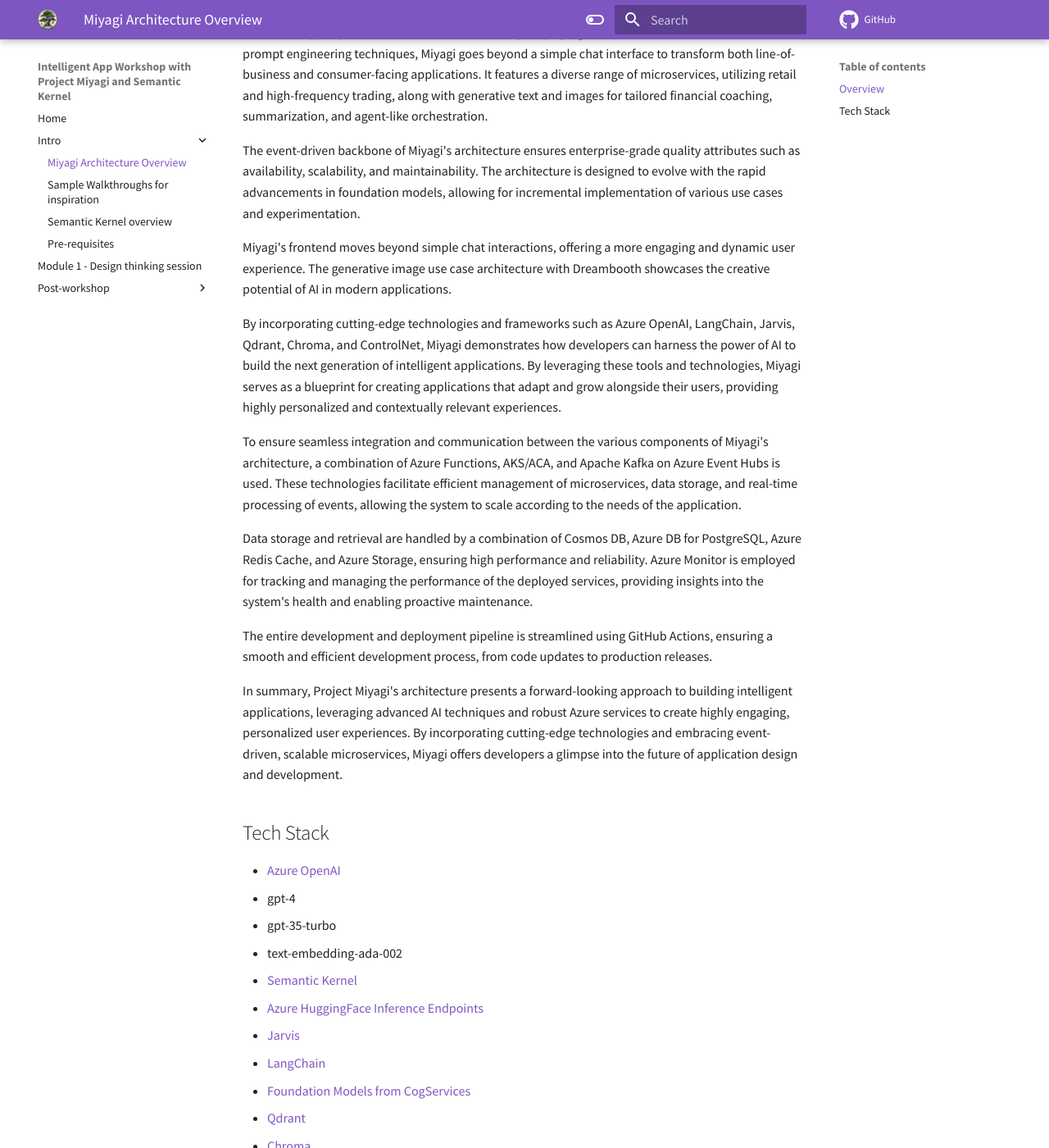
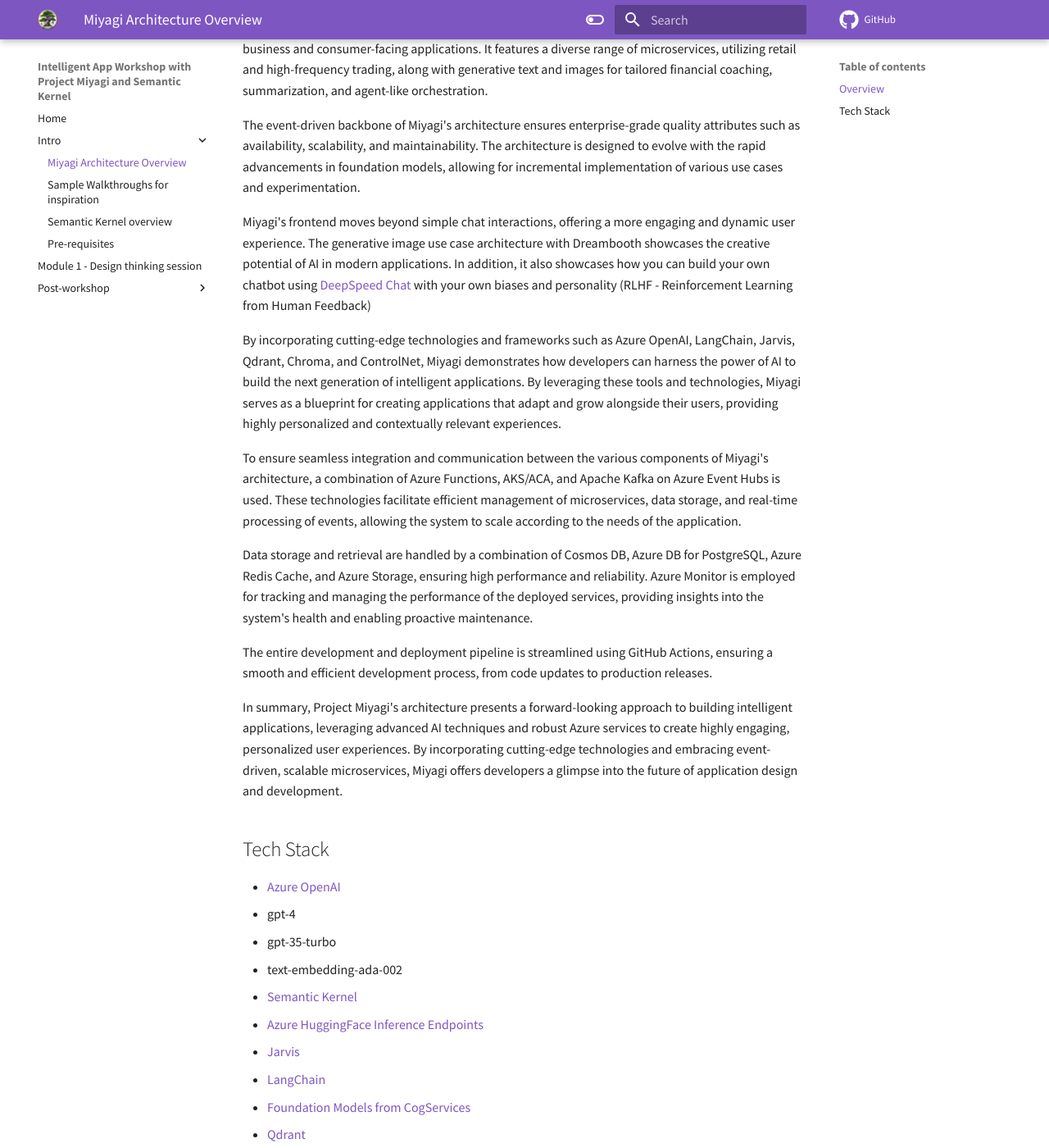
Before and after one commit to Azure/intelligent-app-workshop, an MkDocs documentation site: the page built from docs/wksp/00-intro/architecture-overview.md, in a window 1280 px wide and 1400 px high, scrolled down 881 px. Shown: the whole window at 82% size. Built offline with MkDocs 1.6.1 and Material for MkDocs 9.7.7, drawn with Linux system fonts in a browser that asks for light colours; comment, search, counter and statistics services are not loaded; some of the changed text lies outside the part shown.

Commit message:
add deepspeed chat for BYO RLHF

```diff
--- a/docs/wksp/00-intro/architecture-overview.md
+++ b/docs/wksp/00-intro/architecture-overview.md
@@ -12,7 +12,7 @@ Miyagi's architecture is designed with a focus on customer-centricity, leveragin
 
 The event-driven backbone of Miyagi's architecture ensures enterprise-grade quality attributes such as availability, scalability, and maintainability. The architecture is designed to evolve with the rapid advancements in foundation models, allowing for incremental implementation of various use cases and experimentation.
 
-Miyagi's frontend moves beyond simple chat interactions, offering a more engaging and dynamic user experience. The generative image use case architecture with Dreambooth showcases the creative potential of AI in modern applications.
+Miyagi's frontend moves beyond simple chat interactions, offering a more engaging and dynamic user experience. The generative image use case architecture with Dreambooth showcases the creative potential of AI in modern applications. In addition, it also showcases how you can build your own chatbot using [DeepSpeed Chat](https://github.com/microsoft/DeepSpeedExamples/tree/master/applications/DeepSpeed-Chat) with your own biases and personality (RLHF - Reinforcement Learning from Human Feedback)
 
 By incorporating cutting-edge technologies and frameworks such as Azure OpenAI, LangChain, Jarvis, Qdrant, Chroma, and ControlNet, Miyagi demonstrates how developers can harness the power of AI to build the next generation of intelligent applications. By leveraging these tools and technologies, Miyagi serves as a blueprint for creating applications that adapt and grow alongside their users, providing highly personalized and contextually relevant experiences.
 
@@ -36,9 +36,8 @@ In summary, Project Miyagi's architecture presents a forward-looking approach to
 - [LangChain](https://github.com/hwchase17/langchain#readme)
 - [Foundation Models from CogServices](https://azure.microsoft.com/en-us/blog/announcing-a-renaissance-in-computer-vision-ai-with-microsofts-florence-foundation-model/)
 - [Qdrant](https://qdrant.tech/solutions/)
-- [Chroma](https://www.trychroma.com/)
 - [ControlNet](https://github.com/lllyasviel/ControlNet)
-- [Microsoft Clarity](https://clarity.microsoft.com/)
+- [Microsoft DeepSpeed Chat](https://github.com/microsoft/DeepSpeedExamples/tree/master/applications/DeepSpeed-Chat)
 - [Azure Web PubSub](https://azure.microsoft.com/en-us/products/web-pubsub)
 - [Azure Functions](https://azure.microsoft.com/en-ca/products/functions/)
 - [AKS](https://azure.microsoft.com/en-us/products/kubernetes-service) / [ACA](https://azure.microsoft.com/en-us/products/container-apps)
```
Also changed, not shown: docs/assets/images/basic-arch.png, docs/assets/images/wip-azure.png.
